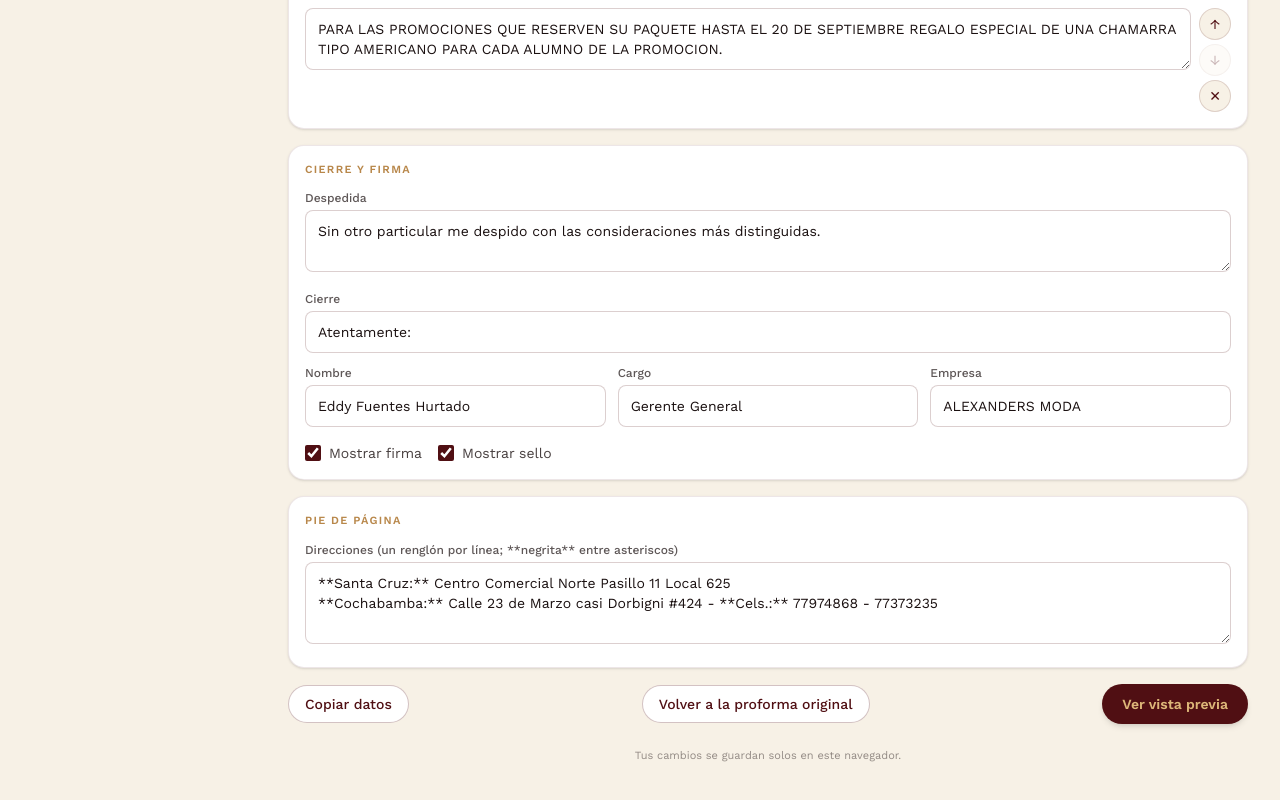
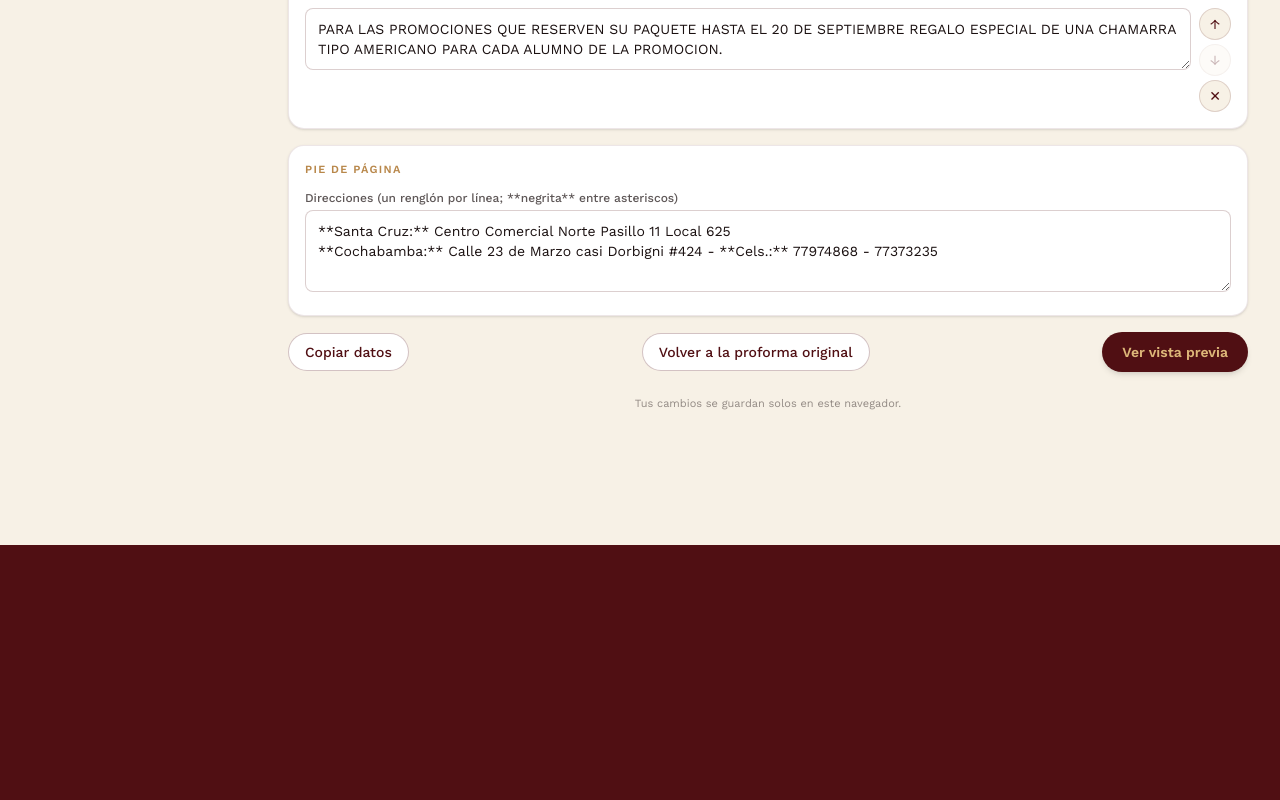
Before and after one commit to BladimirBLopez/Alexander-s-moda, a Next.js app: page /admin/proforma/crear in a window 1280 px wide. Shown: the part 2063-2863 px from the top of the page. After the commit the page ends 2608 px from the top, so only its background shows below. Built offline with nearby package versions, Linux system fonts and the light colour scheme.

Commit message:
proforma: quitar del editor los campos fijos de cierre y firma

```diff
--- a/components/admin/GeneradorProforma.tsx
+++ b/components/admin/GeneradorProforma.tsx
@@ -496,70 +496,6 @@ export default function GeneradorProforma() {
           </Tarjeta>
 
           <Tarjeta>
-            <SeccionTitulo>Cierre y firma</SeccionTitulo>
-            <div className="space-y-3">
-              <Campo label="Despedida">
-                <textarea
-                  rows={2}
-                  value={datos.despedida}
-                  onChange={(e) => set("despedida", e.target.value)}
-                  className={inputCls}
-                />
-              </Campo>
-              <Campo label="Cierre">
-                <input
-                  value={datos.cierre}
-                  onChange={(e) => set("cierre", e.target.value)}
-                  className={inputCls}
-                />
-              </Campo>
-              <div className="grid gap-3 sm:grid-cols-3">
-                <Campo label="Nombre">
-                  <input
-                    value={datos.firmante}
-                    onChange={(e) => set("firmante", e.target.value)}
-                    className={inputCls}
-                  />
-                </Campo>
-                <Campo label="Cargo">
-                  <input
-                    value={datos.cargo}
-                    onChange={(e) => set("cargo", e.target.value)}
-                    className={inputCls}
-                  />
-                </Campo>
-                <Campo label="Empresa">
-                  <input
-                    value={datos.empresa}
-                    onChange={(e) => set("empresa", e.target.value)}
-                    className={inputCls}
-                  />
-                </Campo>
-              </div>
-              <div className="flex flex-wrap gap-4 pt-1">
-                <label className="flex items-center gap-2 text-sm text-carbon/80">
-                  <input
-                    type="checkbox"
-                    checked={datos.mostrarFirma}
-                    onChange={(e) => set("mostrarFirma", e.target.checked)}
-                    className="h-4 w-4 accent-[#500F13]"
-                  />
-                  Mostrar firma
-                </label>
-                <label className="flex items-center gap-2 text-sm text-carbon/80">
-                  <input
-                    type="checkbox"
-                    checked={datos.mostrarSello}
-                    onChange={(e) => set("mostrarSello", e.target.checked)}
-                    className="h-4 w-4 accent-[#500F13]"
-                  />
-                  Mostrar sello
-                </label>
-              </div>
-            </div>
-          </Tarjeta>
-
-          <Tarjeta>
             <SeccionTitulo>Pie de página</SeccionTitulo>
             <Campo label="Direcciones (un renglón por línea; **negrita** entre asteriscos)">
               <textarea
```
